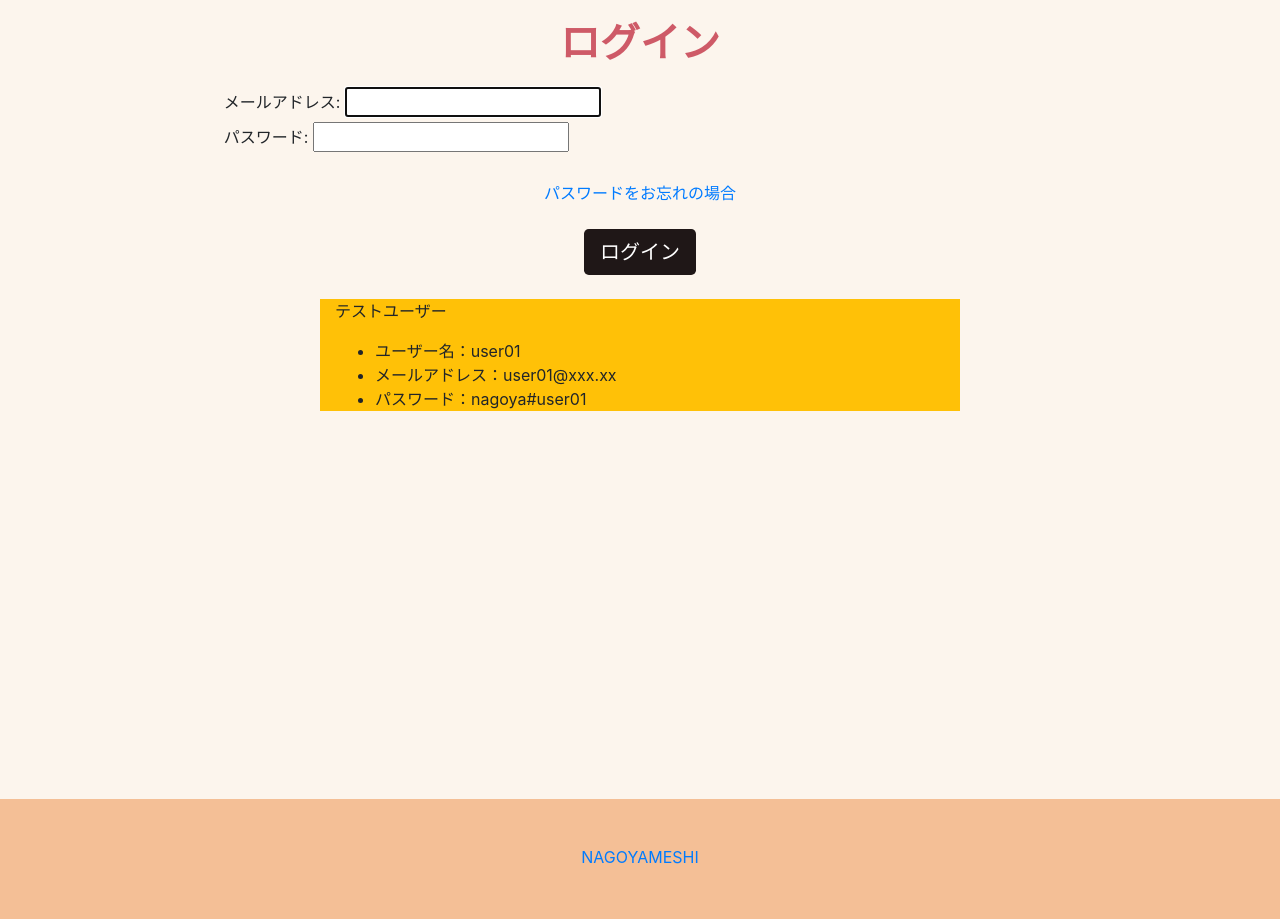
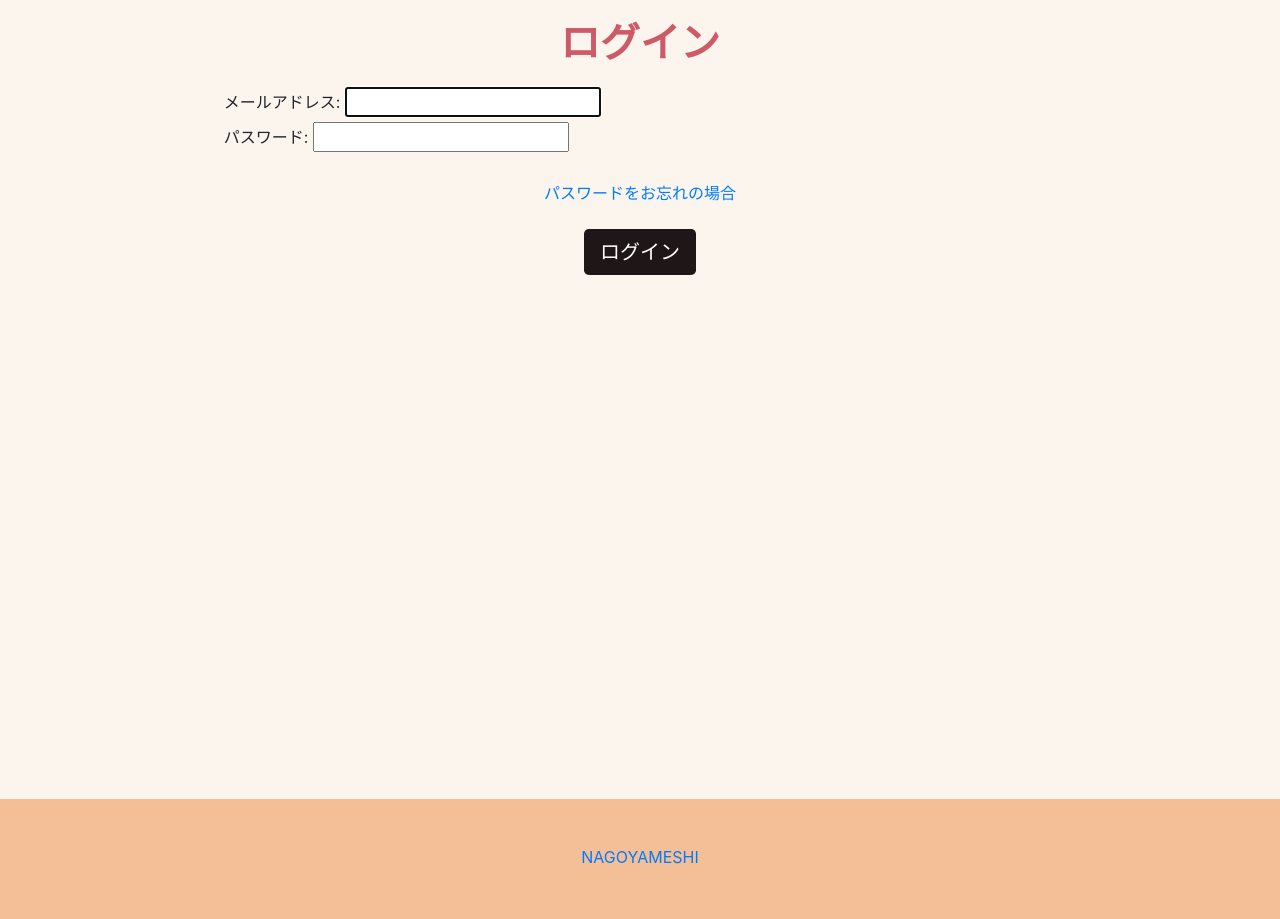
Before and after one commit to Aike-98/django-tabelog-kadai, a Django app: page /accounts/login/ in a window 1280 px wide. Shown: the part 71-990 px from the top of the page. Run offline with Django 5.2, Linux system fonts and the light colour scheme; data that the repository does not hold is empty; some libraries are stand-ins or nearby versions; some web fonts are replaced.

Commit message:
デバッグ用の表示を修正しました

```diff
--- a/templates/registration/login.html
+++ b/templates/registration/login.html
@@ -17,12 +17,4 @@
 
 </div>
 
-<div class="w-50 bg-warning container mt-3">
-    <p>テストユーザー</p>
-    <ul>
-        <li>ユーザー名：user01</li>
-        <li>メールアドレス：user01@xxx.xx</li>
-        <li>パスワード：nagoya#user01</li>
-    </ul>
-</div>
 {% endblock %}
```
